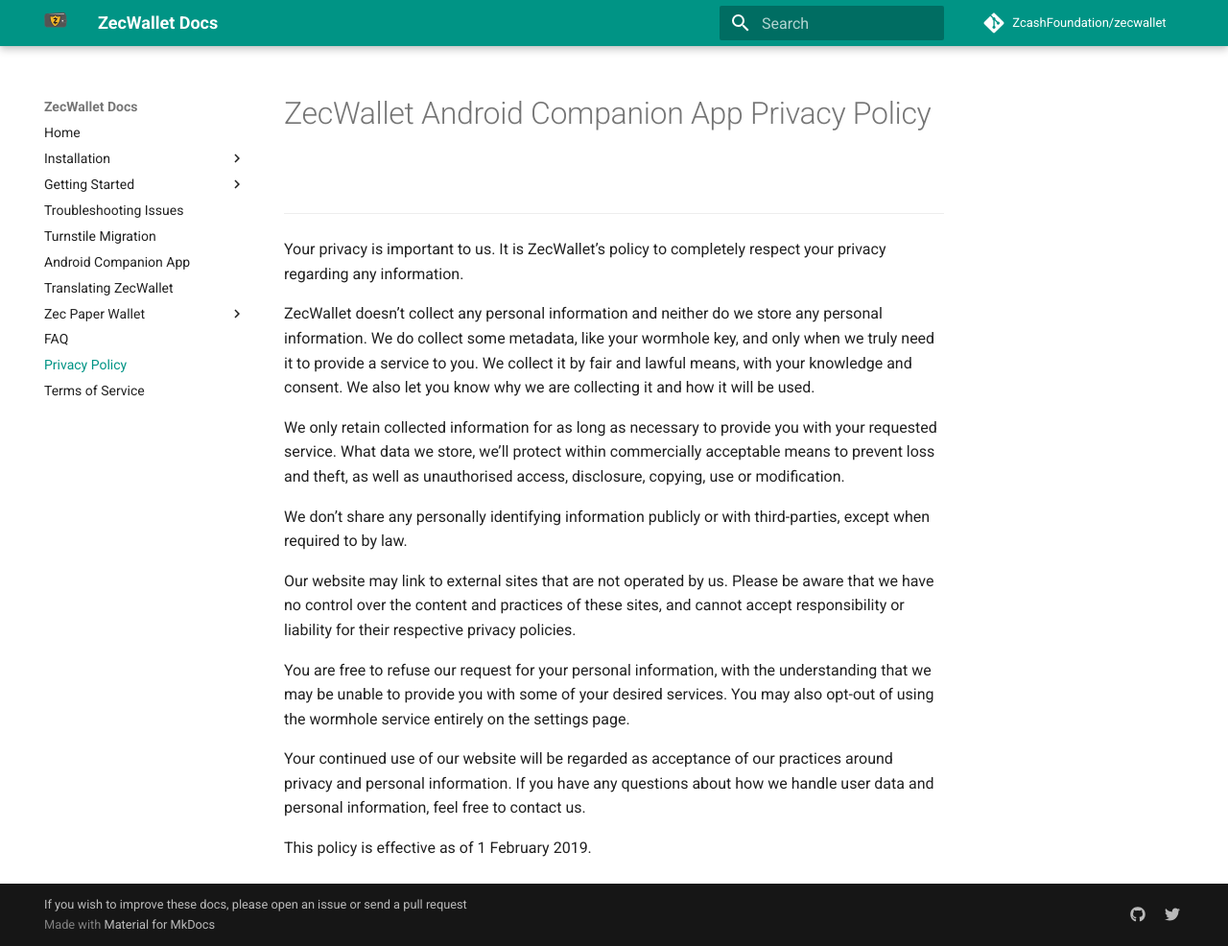
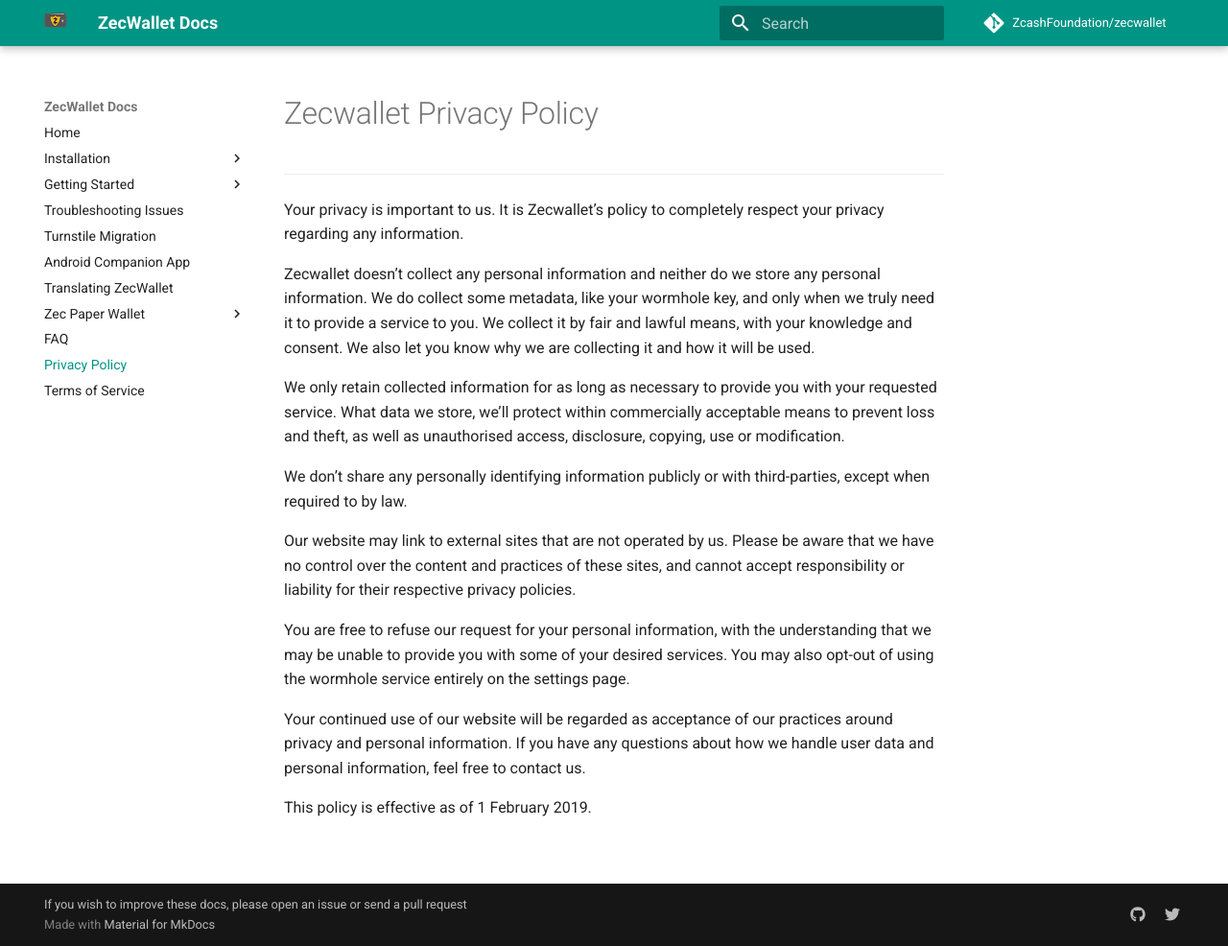
Before and after one commit to adityapk00/zqw-docs, an MkDocs documentation site: the page built from docs/privacypolicy.md, in a window 1280 px wide and 986 px high. Shown: the whole window at 96% size. Built offline with MkDocs 1.6.1 and Material for MkDocs 9.7.7, drawn with Linux system fonts in a browser that asks for light colours; comment, search, counter and statistics services are not loaded.

Commit message:
Update privacypolicy.md

```diff
--- a/docs/privacypolicy.md
+++ b/docs/privacypolicy.md
@@ -1,10 +1,10 @@
-# ZecWallet Android Companion App Privacy Policy
+# Zecwallet Privacy Policy
 
 ---
 
-Your privacy is important to us. It is ZecWallet's policy to completely respect your privacy regarding any information.
+Your privacy is important to us. It is Zecwallet's policy to completely respect your privacy regarding any information.
 
-ZecWallet doesn't collect any personal information and neither do we store any personal information. We do collect some metadata, like your wormhole key, and only when we truly need it to provide a service to you. We collect it by fair and lawful means, with your knowledge and consent. We also let you know why we are collecting it and how it will be used.
+Zecwallet doesn't collect any personal information and neither do we store any personal information. We do collect some metadata, like your wormhole key, and only when we truly need it to provide a service to you. We collect it by fair and lawful means, with your knowledge and consent. We also let you know why we are collecting it and how it will be used.
 
 We only retain collected information for as long as necessary to provide you with your requested service. What data we store, we’ll protect within commercially acceptable means to prevent loss and theft, as well as unauthorised access, disclosure, copying, use or modification.
 
```
